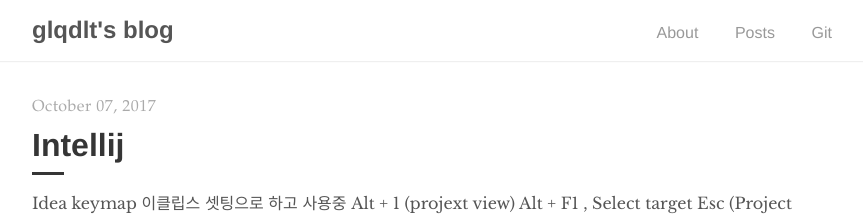
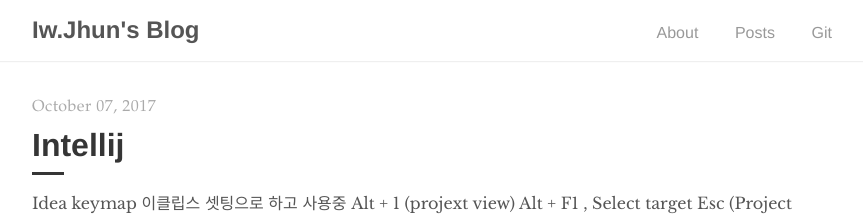
Before and after one commit to glqdlt/glqdlt.github.io, a Jekyll site: the page built from index.html, in a window 1280 px wide. Shown: the top 216 px of the page, without its empty margins (208-1071 px from the left). Built offline with Jekyll 4.4.1, drawn with Linux system fonts in a browser that asks for light colours; the list of posts is cut into pages by our own code.

Commit message:
title modified

```diff
--- a/_config.yml
+++ b/_config.yml
@@ -5,7 +5,7 @@
 imgpath: glqdlt.github.io/_img
 
 # Setup
-title:          glqdlt's blog
+title:          Iw.Jhun's Blog
 paginate:       5
 baseurl:        ""
 url:            https://glqdlt.github.io/
```
